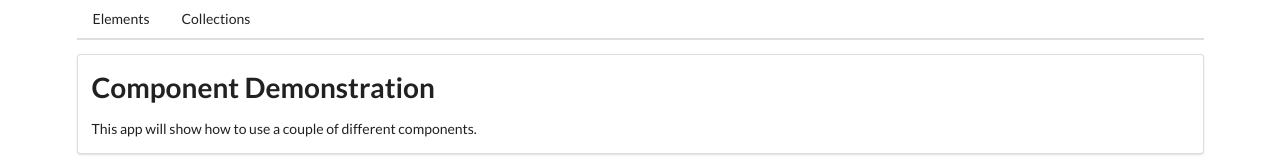
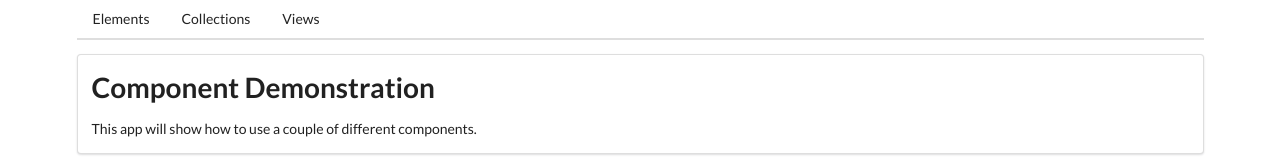
Before and after one commit to ClaytonDewey/comps-ng, an Angular app: page / in a window 1280 px wide. Shown: the top 160 px of the page. Built offline with nearby package versions, Linux system fonts and the light colour scheme.

Commit message:
Added views link & lazy load routing

```diff
--- a/src/app/app-routing.module.ts
+++ b/src/app/app-routing.module.ts
@@ -14,6 +14,11 @@
         loadChildren: () => import('./collections/collections.module')
             .then((m) => m.CollectionsModule)
     },
+    {
+        path: 'views',
+        loadChildren: () => import('./views/views.module')
+            .then((m) => m.ViewsModule)
+    },
     { path: '', component: HomeComponent },
     { path: '**', component: NotFoundComponent }
 ];
--- a/src/app/app.component.html
+++ b/src/app/app.component.html
@@ -2,6 +2,7 @@
     <div class="ui secondary pointing menu">
         <a routerLink="/elements" routerLinkActive="active" class="item">Elements</a>
         <a routerLink="/collections" routerLinkActive="active" class="item">Collections</a>
+        <a routerLink="/views" routerLinkActive="active" class="item">Views</a>
     </div>
 
     <div class="ui segment">
```
